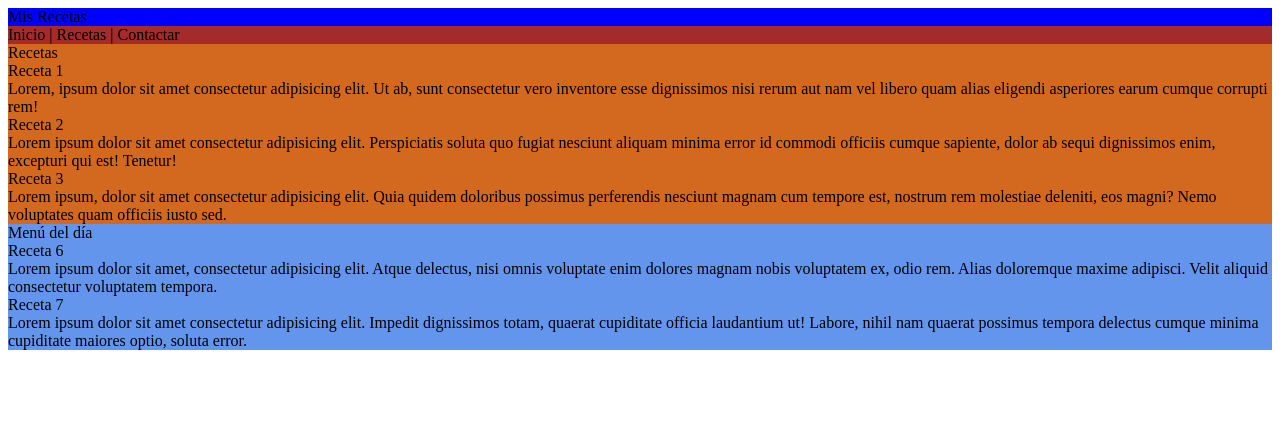
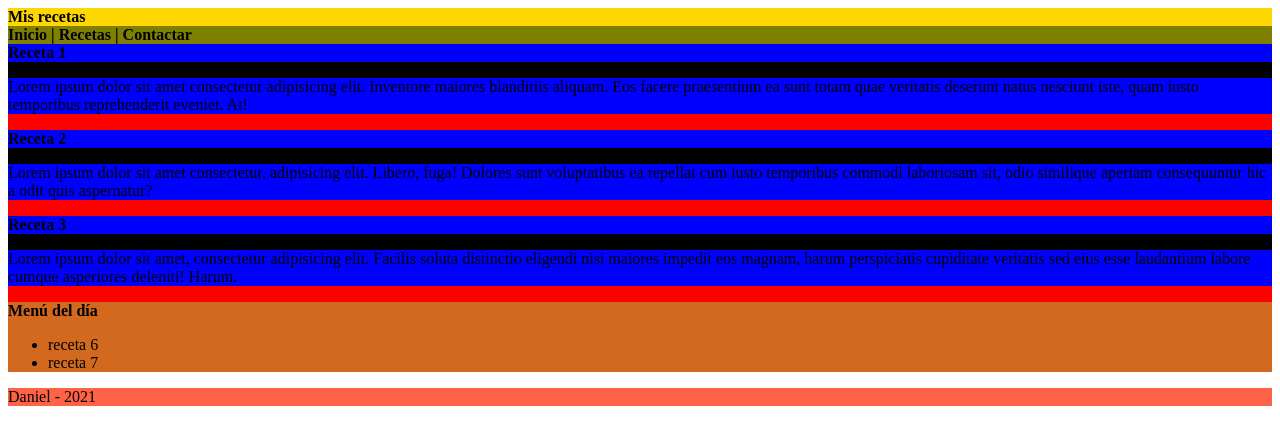
Before and after one commit to Danivibe/Misrecetas, a plain HTML site: page index.html in a window 1280 px wide. Drawn offline with Linux system fonts and the light colour scheme.

Commit message:
Update index.html
Estructura con etiquetas semánticas siguiendo las directrices del profesor añadiendo pequeñas variaciones.

```diff
--- a/index.html
+++ b/index.html
@@ -7,21 +7,34 @@
     <meta name="Keywords" content="cocina, recetas">
 </head>
 <body>
-    <div style="background-color: blue">Mis Recetas</div>
-    <div style="background-color: brown;">Inicio | Recetas | Contactar</div>
-        <div>
-            <div style="background-color: chocolate;">Recetas
-            <div>Receta 1</div>
-                <div>Lorem, ipsum dolor sit amet consectetur adipisicing elit. Ut ab, sunt consectetur vero inventore esse dignissimos nisi rerum aut nam vel libero quam alias eligendi asperiores earum cumque corrupti rem!</div>
-            <div>Receta 2</div>
-                <div>Lorem ipsum dolor sit amet consectetur adipisicing elit. Perspiciatis soluta quo fugiat nesciunt aliquam minima error id commodi officiis cumque sapiente, dolor ab sequi dignissimos enim, excepturi qui est! Tenetur!</div>
-            <div>Receta 3</div>
-                <div>Lorem ipsum, dolor sit amet consectetur adipisicing elit. Quia quidem doloribus possimus perferendis nesciunt magnam cum tempore est, nostrum rem molestiae deleniti, eos magni? Nemo voluptates quam officiis iusto sed.</div>
-        <div style="background-color: cornflowerblue;">Menú del día
-            <Div>Receta 6</Div>
-                <Div>Lorem ipsum dolor sit amet, consectetur adipisicing elit. Atque delectus, nisi omnis voluptate enim dolores magnam nobis voluptatem ex, odio rem. Alias doloremque maxime adipisci. Velit aliquid consectetur voluptatem tempora.
-            <Div>Receta 7</div>
-                <div>Lorem ipsum dolor sit amet consectetur adipisicing elit. Impedit dignissimos totam, quaerat cupiditate officia laudantium ut! Labore, nihil nam quaerat possimus tempora delectus cumque minima cupiditate maiores optio, soluta error.</div>
+   <header style="background-color:gold;">
+            <b>Mis recetas</b>
+        </header>
+        <nav style="background-color:olive;"><b>Inicio | Recetas | Contactar</b></nav>
+        <main style="background-color: red;">
+            <section style="background-color:red;">
+                <article style="background-color: black;">
+                    <header style="background-color:blue;"><b>Receta 1</b></header>
+                    <p style="background-color: blue;">Lorem ipsum dolor sit amet consectetur adipisicing elit. Inventore maiores blanditiis aliquam. Eos facere praesentium ea sunt totam quae veritatis deserunt natus nesciunt iste, quam iusto temporibus reprehenderit eveniet. At!</p>
+                </article>
+                <article style="background-color: black;">
+                    <header style="background-color: blue;"><b>Receta 2</b></header>
+                    <p style="background-color: blue;">Lorem ipsum dolor sit amet consectetur, adipisicing elit. Libero, fuga! Dolores sunt voluptatibus ea repellat cum iusto temporibus commodi laboriosam sit, odio similique aperiam consequuntur hic a odit quis aspernatur?</p>
+                </article>
+                <article style="background-color: black;">
+                    <header style="background-color: blue"><b>Receta 3</b></header>
+                    <p style="background-color: blue;">Lorem ipsum dolor sit amet, consectetur adipisicing elit. Facilis soluta distinctio eligendi nisi maiores impedit eos magnam, harum perspiciatis cupiditate veritatis sed eius esse laudantium labore cumque asperiores deleniti! Harum.</p>
+                </article>
+            </section>
+            <aside style="background-color:chocolate">
+                <header><b>Menú del día</b></header>
+                <ul>
+                    <li>receta 6</li>
+                    <li>receta 7</li>
+                </ul>
+            </aside>
+        </main>
+        <footer style="background-color:tomato">Daniel - 2021</footer>
         </Div>
           </div>
           </div>
```
